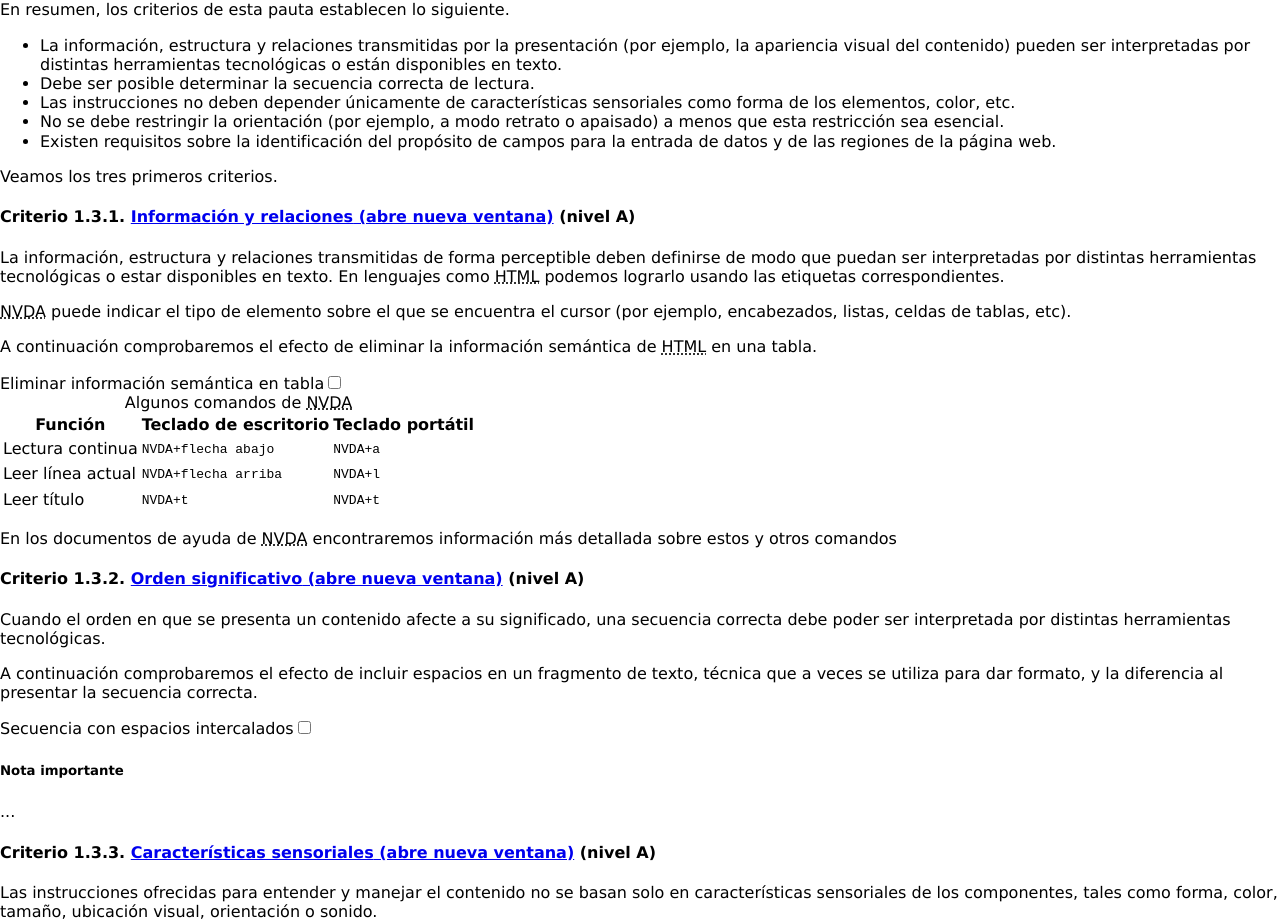
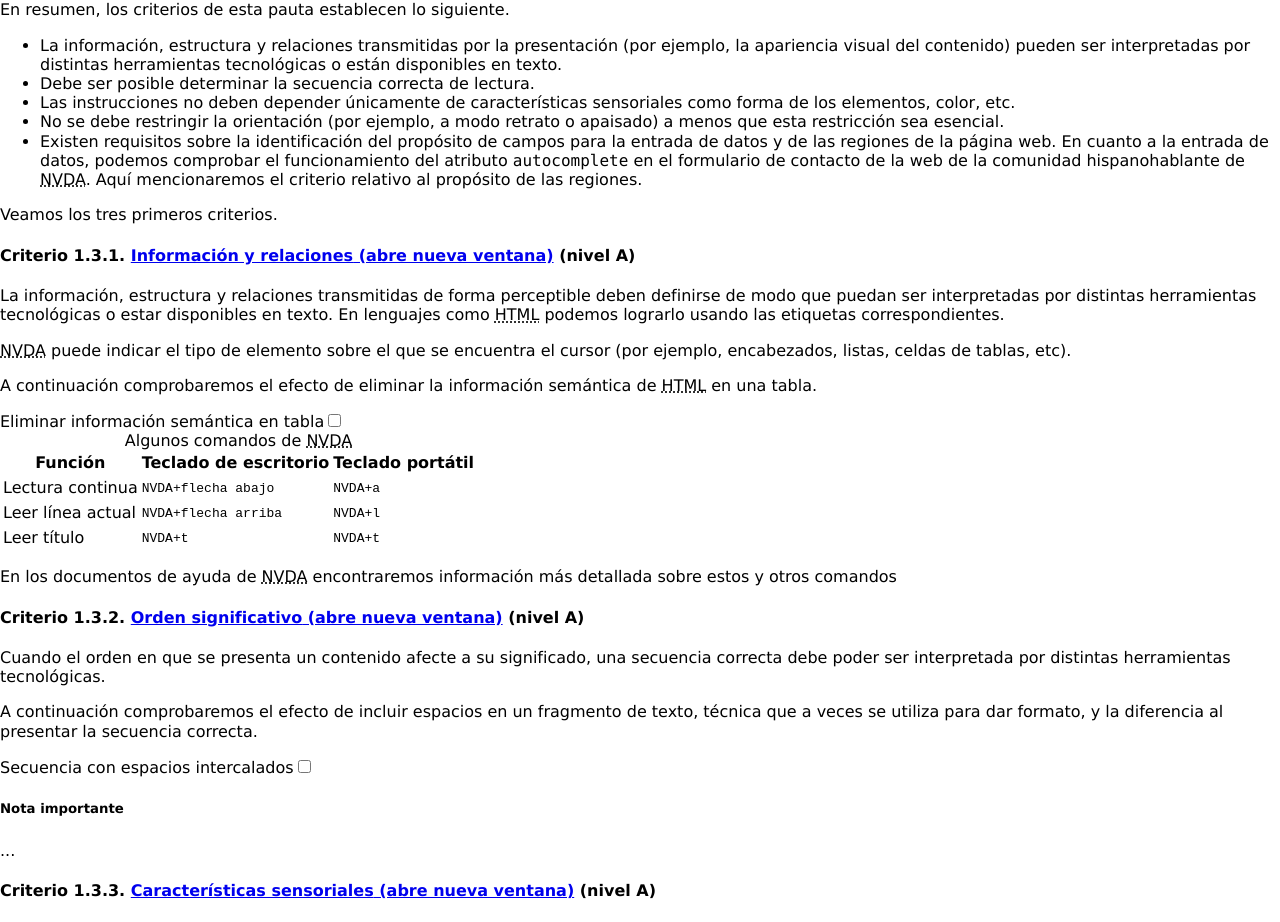
Before and after one commit to nvdaes/weba11y, a React (Create React App) app: page / in a window 1280 px wide. Shown: the part 2894-3816 px from the top of the page. Built offline with nearby package versions, Linux system fonts and the light colour scheme.

Commit message:
Mention contact form to check autocomplete attribute

```diff
--- a/src/components/complex/adaptable.js
+++ b/src/components/complex/adaptable.js
@@ -15,7 +15,7 @@ const Adaptable = () => {
 		<li>Debe ser posible determinar la secuencia correcta de lectura.</li>
 		<li>Las instrucciones no deben depender únicamente de características sensoriales como forma de los elementos, color, etc.</li>
 		<li>No se debe restringir la orientación (por ejemplo, a modo retrato o apaisado) a menos que esta restricción sea esencial.</li>
-		<li>Existen requisitos sobre la identificación del propósito de campos para la entrada de datos y de las regiones de la página web.</li>
+		<li>Existen requisitos sobre la identificación del propósito de campos para la entrada de datos y de las regiones de la página web. En cuanto a la entrada de datos, podemos comprobar el funcionamiento del atributo <code>autocomplete</code> en el formulario de contacto de la web de la comunidad hispanohablante de <abbr title="Non Visual Desktop Access">NVDA</abbr>. Aquí mencionaremos el criterio relativo al propósito de las regiones.</li>
 		</ul>
 		<p>Veamos los tres primeros criterios.</p>
 		</>
```
